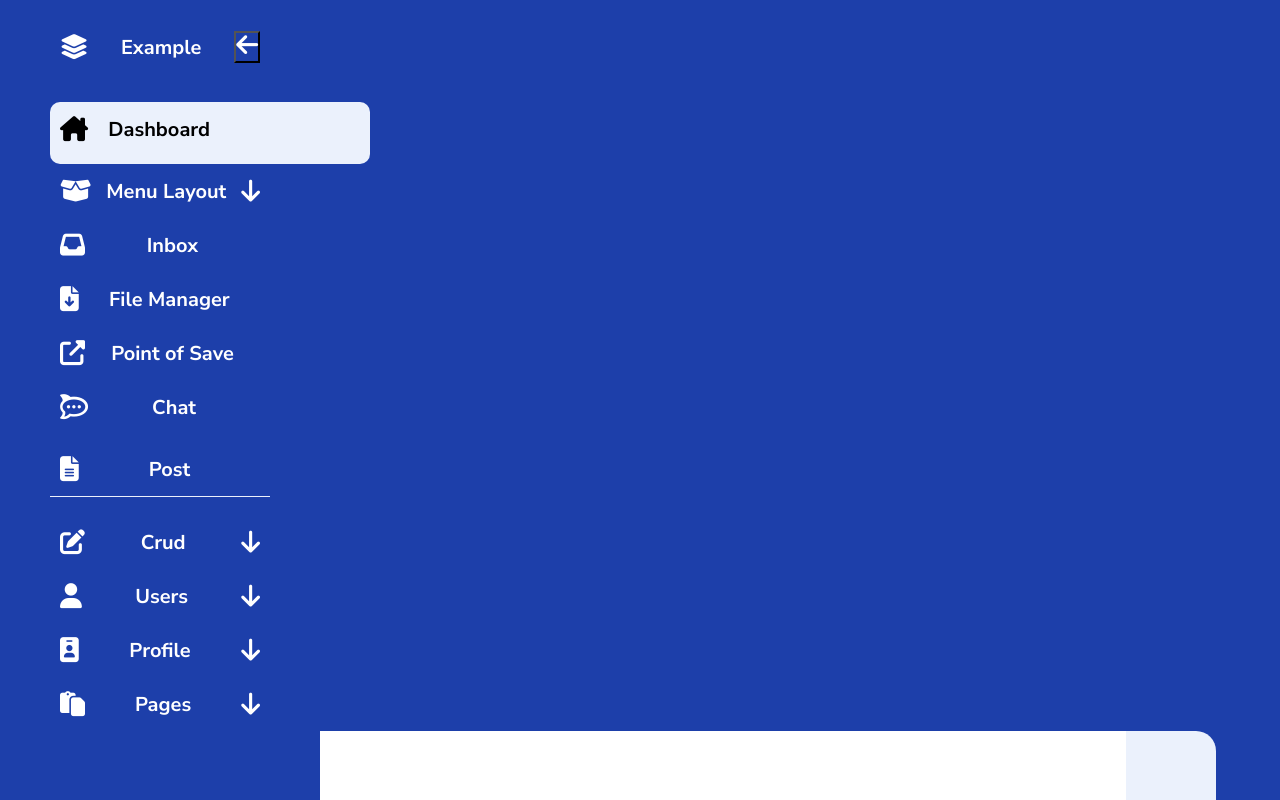
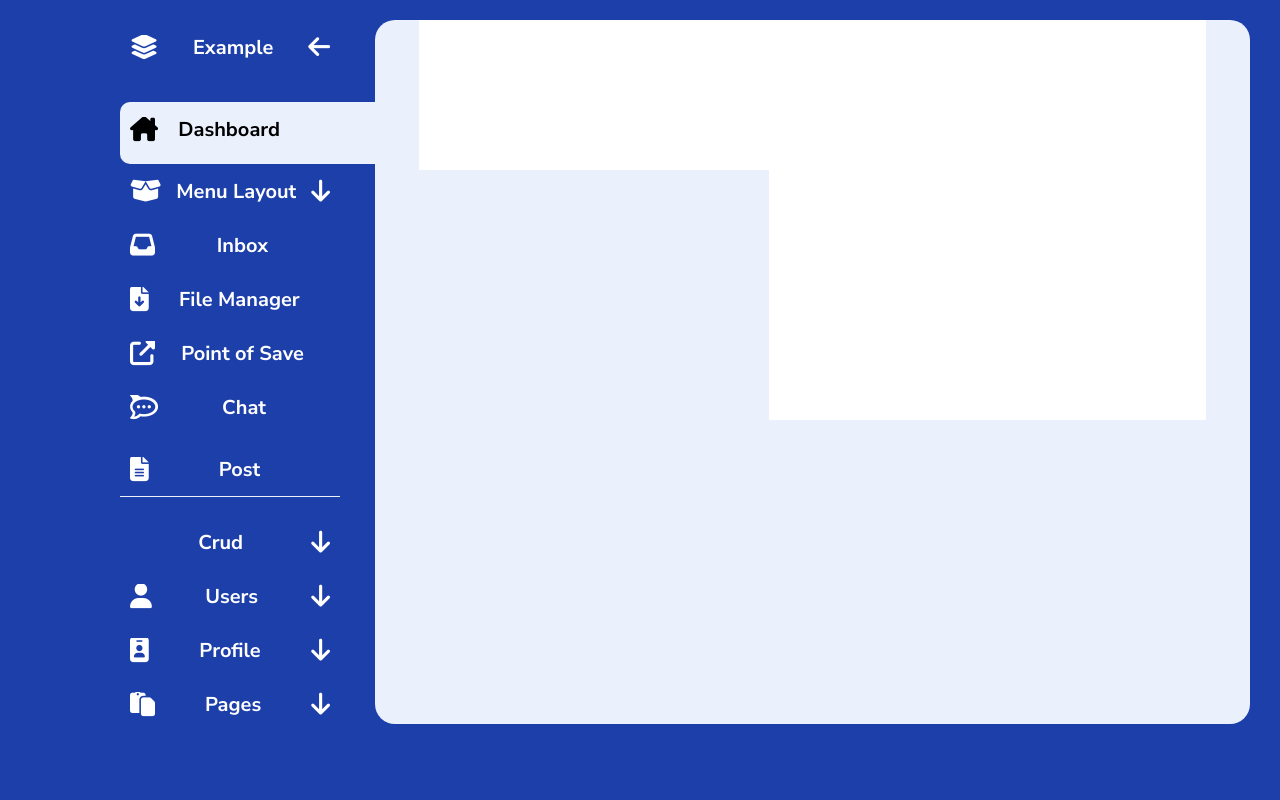
Before and after one commit to mts-the-encoder/frontBasics, a Vue app in the folder dash/: page / in a window 1280 px wide. Shown: the top 800 px of the page. Built offline with nearby package versions, Linux system fonts and the light colour scheme.

Commit message:
algumas melhorias, porém muitos erros e dificuldades ainda

```diff
--- a/dash/src/App.vue
+++ b/dash/src/App.vue
@@ -1,6 +1,8 @@
 <template>
-  <Navbar />
-  <Dashboard />
+  <div class="principal-div">
+    <Navbar />
+    <Dashboard />
+  </div>
 </template>
 
 <script>
@@ -25,5 +27,12 @@ export default {
   font-weight: 700;
   color: #fff;
   font-size: 20px;
+  overflow-x: hidden;
+  overflow-y: hidden
 }
+  .principal-div {
+    display: flex;
+    margin: 0 auto;
+    justify-content: space-evenly;
+  }
 </style>
--- a/dash/src/components/Boxes.vue
+++ b/dash/src/components/Boxes.vue
@@ -44,6 +44,5 @@ export default {
   width: 500px;
   height: 400px;
   background-color: #FFF;
-
 }
 </style>
--- a/dash/src/components/Dashboard.vue
+++ b/dash/src/components/Dashboard.vue
@@ -1,9 +1,5 @@
 <template>
-  <div class="main">
-    <!-- <div>
-      <p>Application | <b>Dashboard</b></p>
-      <p>General Report</p>
-    </div> -->
+  <div  class="main">
     <Boxes />
   </div>
 </template>
@@ -15,16 +11,23 @@ export default {
   components: {
     Boxes,
   },
+  data() {
+    return {
+      showDash: true,
+    };
+  },
 };
 </script>
 
 <style lang="scss" scoped>
 .main {
   width: 70%;
-  height: 85vh;
-  margin-left: 25%;
+  height: 88vh;
   background: #ebf1fc;
   border-radius: 20px;
+  margin-top: 20px;
+  margin-right: 30px;
   display: flex;
+  justify-content: space-around;
 }
 </style>
--- a/dash/src/components/Items.vue
+++ b/dash/src/components/Items.vue
@@ -1,67 +1,72 @@
 <template>
   <div class="item" id="span-example">
     <i class="fa-solid fa-layer-group"></i>
-    <span v-if="!showDash">Example</span>
-    <button @click="showDash = ! showDash">
-      <i id="teste" class="fa-solid fa-arrow-left"></i>
-    </button>
+    <span v-show="showDash">Example</span>
+    <i
+      id="teste"
+      class="fa-solid fa-arrow-left"
+      @click="showDash = !showDash"
+    ></i>
   </div>
   <div class="item" id="dash">
     <i id="principal" class="fa-solid fa-house-chimney"></i>
-    <span class="span-main">Dashboard</span>
+    <span v-show="showDash" class="span-main">Dashboard</span>
   </div>
   <div class="item">
     <i class="fa-solid fa-box-open"></i>
-    <span class="big-text">Menu Layout</span>
+    <span v-show="showDash" class="big-text">Menu Layout</span>
     <i class="fa-solid fa-arrow-down"></i>
   </div>
   <div class="item">
     <i class="fa-solid fa-inbox"></i>
-    <span>Inbox</span>
+    <span v-show="showDash">Inbox</span>
   </div>
   <div class="item">
     <i class="fa-solid fa-file-arrow-down"></i>
-    <span>File Manager</span>
+    <span v-show="showDash">File Manager</span>
   </div>
   <div class="item">
     <i class="fa-solid fa-up-right-from-square"></i>
-    <span>Point of Save</span>
+    <span v-show="showDash">Point of Save</span>
   </div>
   <div class="item">
     <i class="fa-brands fa-rocketchat"></i>
-    <span>Chat</span>
+    <span v-show="showDash">Chat</span>
   </div>
   <div class="item" id="item-bottom">
     <i class="fa-solid fa-file-lines"></i>
-    <span>Post</span>
+    <span v-show="showDash">Post</span>
   </div>
   <div class="item" id="second-items">
-    <i class="fa-solid fa-pen-to-square"></i>
-    <span>Crud</span>
+    <span v-show="showDash">Crud</span>
     <i class="fa-solid fa-arrow-down"></i>
   </div>
   <div class="item">
     <i class="fa-solid fa-user"></i>
-    <span>Users</span>
+    <span v-show="showDash">Users</span>
     <i class="fa-solid fa-arrow-down"></i>
   </div>
   <div class="item">
     <i class="fa-solid fa-id-badge"></i>
-    <span>Profile</span>
+    <span v-show="showDash">Profile</span>
     <i class="fa-solid fa-arrow-down"></i>
   </div>
   <div class="item">
     <i class="fa-solid fa-paste"></i>
-    <span>Pages</span>
+    <span v-show="showDash">Pages</span>
     <i class="fa-solid fa-arrow-down"></i>
   </div>
-
 </template>
 
 <script>
-
 export default {
-
+  name: "Items",
+  data() {
+    return {
+      showDash: true,
+      arrow: "",
+    };
+  },
 };
 </script>
 
@@ -71,23 +76,20 @@ export default {
   width: 200px;
   height: 50px;
   padding: 10px;
-    margin-left: 50px;
+  margin-left: 120px;
   padding-bottom: 2px;
   padding-top: 2px;
   vertical-align: middle;
   display: flex;
-    justify-content:space-between;
+  justify-content: space-between;
   align-items: center;
 }
-  // .big-text {
-  //   margin-left: ;
-  // }
 span {
-    text-align-last: center;
+  float: left;
   margin: 0 auto;
 }
 #dash {
-    background-color: #EBF1FC;
+  background-color: #ebf1fc;
   border-radius: 10px;
   position: relative;
   padding-bottom: 10px;
@@ -95,30 +97,30 @@ export default {
   height: 50px;
 }
 #item-bottom {
-    border-bottom: 1px solid #EBF1FC;
+  border-bottom: 1px solid #ebf1fc;
   width: 200px;
   align-self: flex-start;
   padding-top: 10px;
 }
 .span-main {
   color: #000;
-    background-color: #EBF1FC;
+  background-color: #ebf1fc;
   margin-right: 150px;
 }
 #span-example {
   padding-bottom: 30px;
   margin-top: 20px;
 }
-  #second-items{
+#second-items {
   padding-top: 20px;
 }
 i {
   font-size: 25px;
-    color: #FFF;
+  color: #fff;
 }
-  #principal  {
+#principal {
   color: #000;
-    background-color: #EBF1FC;
+  background-color: #ebf1fc;
 }
 .big-text {
   justify-self: center;
```
Lines whose indentation alone changed are shown as unchanged.
